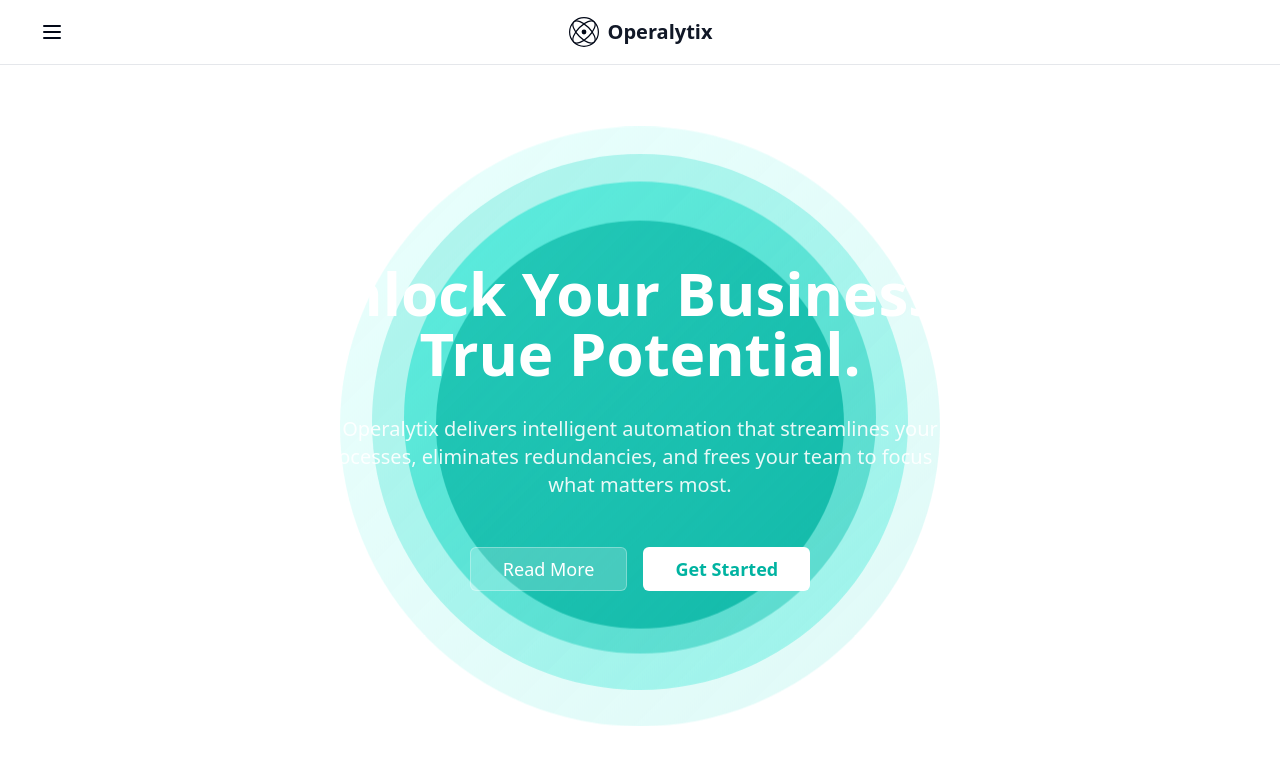
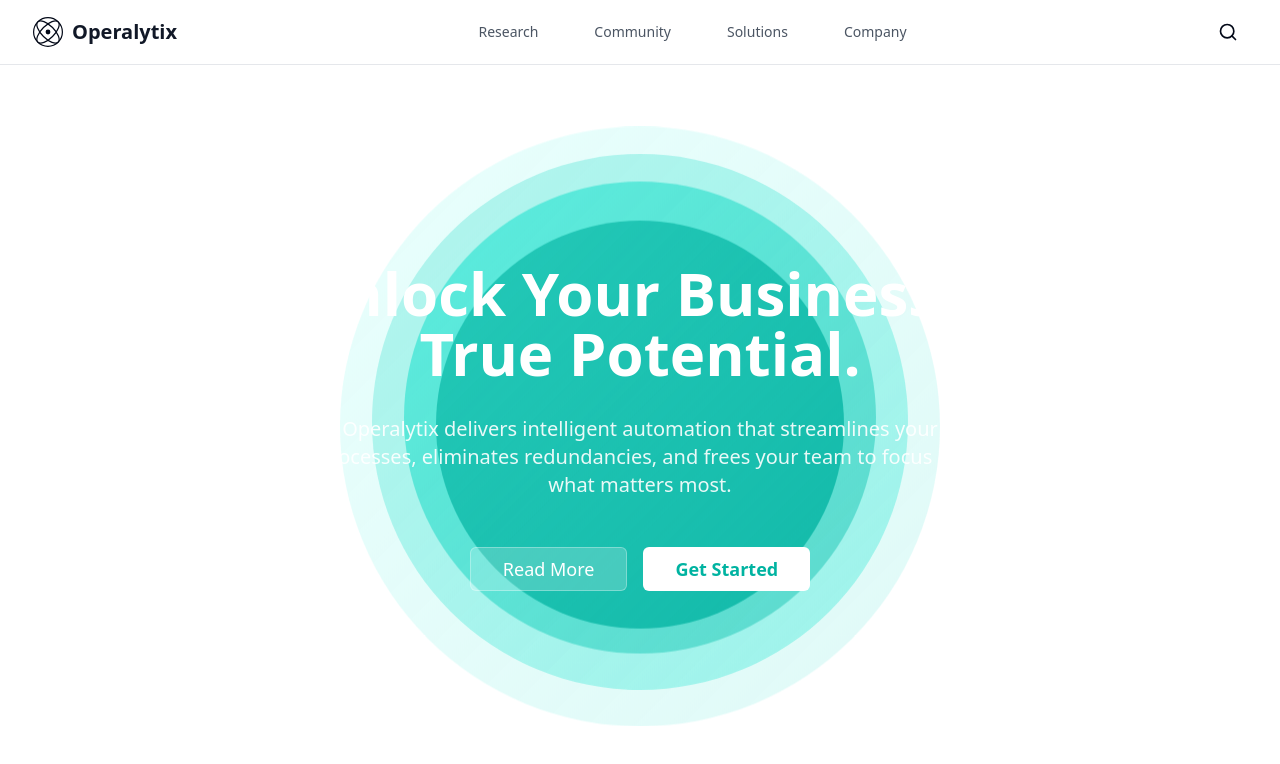
Before and after one commit to xgaming6285/Operalityx, a React (Vite) app: page / in a window 1280 px wide. Shown: the top 764 px of the page. Built offline with nearby package versions, Linux system fonts and the light colour scheme.

Commit message:
Enhanc enavigation

```diff
--- a/src/components/Header.tsx
+++ b/src/components/Header.tsx
@@ -1,20 +1,18 @@
-import { Menu } from "lucide-react";
+import { Search } from "lucide-react";
 import { Button } from "@/components/ui/button";
 
 const Header = () => {
+    const navigationItems = [
+        { name: "Research", href: "#research" },
+        { name: "Community", href: "#community" },
+        { name: "Solutions", href: "#solutions" },
+        { name: "Company", href: "#company" },
+    ];
+
     return (
         <header className="w-full bg-white border-b border-gray-200">
             <div className="max-w-7xl mx-auto px-4 sm:px-6 lg:px-8">
                 <div className="flex items-center justify-between h-16">
-                    {/* Menu Button */}
-                    <Button
-                        variant="ghost"
-                        size="icon"
-                        className="hover:bg-gray-100 transition-colors"
-                    >
-                        <Menu className="h-6 w-6" />
-                    </Button>
-
                     {/* Logo */}
                     <div className="flex items-center space-x-2">
                         <div className="w-8 h-8 relative">
@@ -66,8 +64,27 @@ const Header = () => {
                         </span>
                     </div>
 
-                    {/* Spacer for balance */}
-                    <div className="w-10"></div>
+                    {/* Navigation Menu */}
+                    <nav className="hidden md:flex items-center space-x-8">
+                        {navigationItems.map((item) => (
+                            <a
+                                key={item.name}
+                                href={item.href}
+                                className="text-gray-600 hover:text-gray-900 px-3 py-2 text-sm font-medium transition-colors duration-200"
+                            >
+                                {item.name}
+                            </a>
+                        ))}
+                    </nav>
+
+                    {/* Search Button */}
+                    <Button
+                        variant="ghost"
+                        size="icon"
+                        className="hover:bg-gray-100 transition-colors"
+                    >
+                        <Search className="h-5 w-5" />
+                    </Button>
                 </div>
             </div>
         </header>
```
